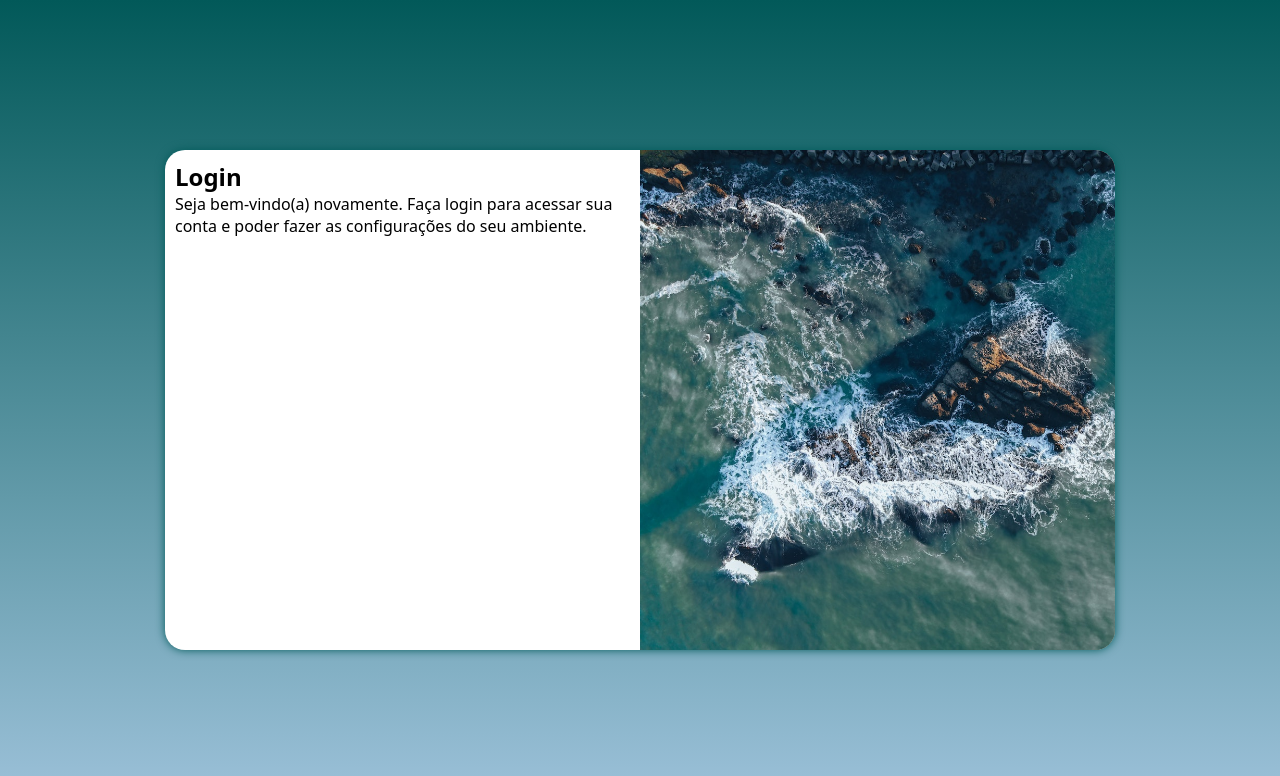
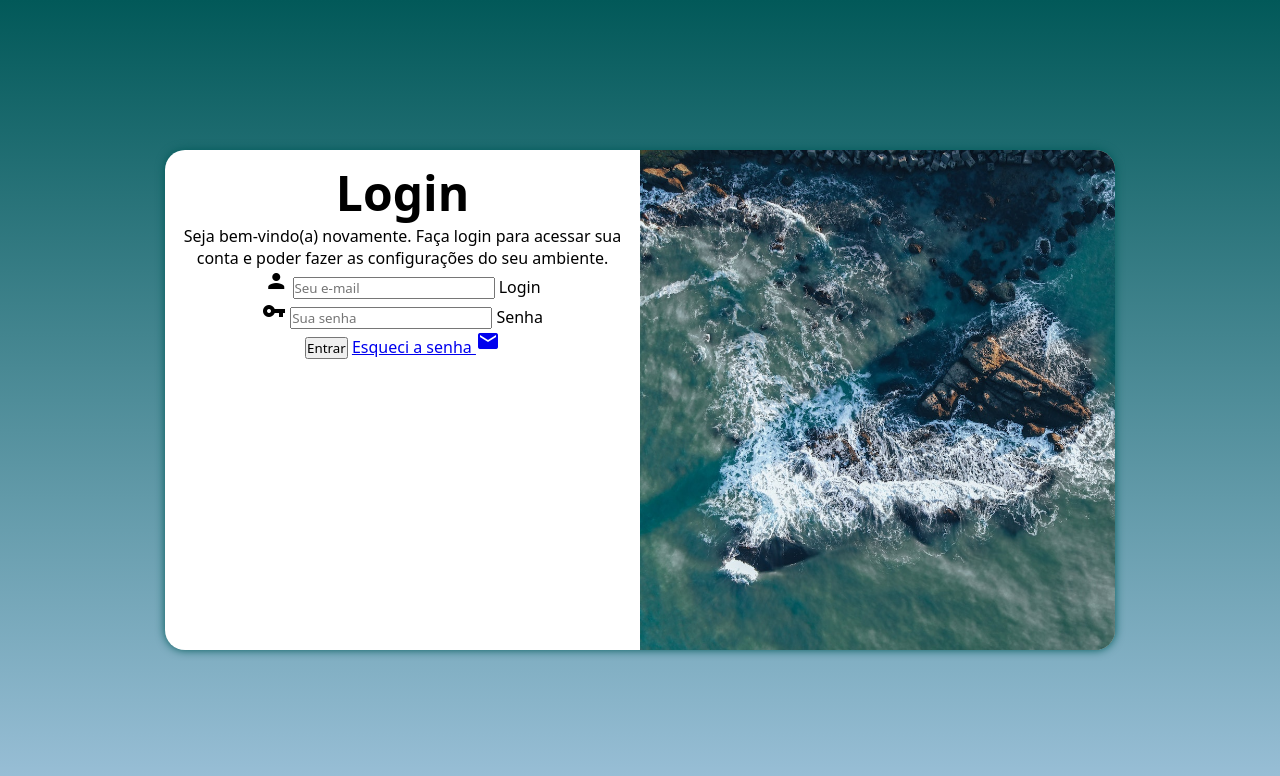
Before and after one commit to Davidealmeidac/projeto-login, a plain HTML site: page index.html in a window 1280 px wide. Drawn offline with Linux system fonts and the light colour scheme.

Commit message:
Update Formulary
Criação do formulário de login e dificuldades no posicionamento dos inputs e label, problemas serão resolvidos amanhã 16/10 segunda-feira

```diff
--- a/estilos/media.css
+++ b/estilos/media.css
@@ -44,4 +44,12 @@
         width: 50%;
     }
 
+    div#formulario h1 {
+        font-size: 3em;
+    }
+
+    div#formulário p {
+        font-size: 1.2em;
+    }
+
 }
--- a/estilos/style.css
+++ b/estilos/style.css
@@ -60,3 +60,12 @@ main {
     display: block;
     padding: 10px;
 }
+
+div#formulario {
+    text-align: center;
+    margin-bottom: 10px;
+}
+
+div#formulário p {
+    font-size: .8em;
+}
--- a/index.html
+++ b/index.html
@@ -3,6 +3,7 @@
 <head>
     <meta charset="UTF-8">
     <meta name="viewport" content="width=device-width, initial-scale=1.0">
+    <link href="https://fonts.googleapis.com/icon?family=Material+Icons" rel="stylesheet">
     <link rel="stylesheet" href="estilos/media.css">
     <link rel="stylesheet" href="estilos/style.css">
     <title>Login Page | Davi de Almeida</title>
@@ -17,8 +18,19 @@
                 <h1>Login</h1>
                 <p>Seja bem-vindo(a) novamente. Faça login para acessar sua conta e poder fazer as configurações do seu ambiente.</p>
 
-                <form action="login.php" method="post">
-
+                <form action="login.php" method="post" autocomplete="on">
+                    <div class="campo">
+                        <i class="material-icons">person</i>
+                        <input type="email" id="ilogin" placeholder="Seu e-mail" autocomplete="email" required maxlength="40">
+                        <label for="ilogin">Login</label>
+                    </div>
+                    <div class="campo">
+                        <i class="material-icons">vpn_key</i>
+                        <input type="password" id="isenha" placeholder="Sua senha" autocomplete="current-password" required minlength="8" maxlength="15">
+                        <label for="isenha">Senha</label>
+                    </div>
+                    <input type="submit" value="Entrar">
+                    <a href="esqueci.html">Esqueci a senha <i class="material-icons">mail</i></a>
                 </form>
             </div>
         </section>
```
